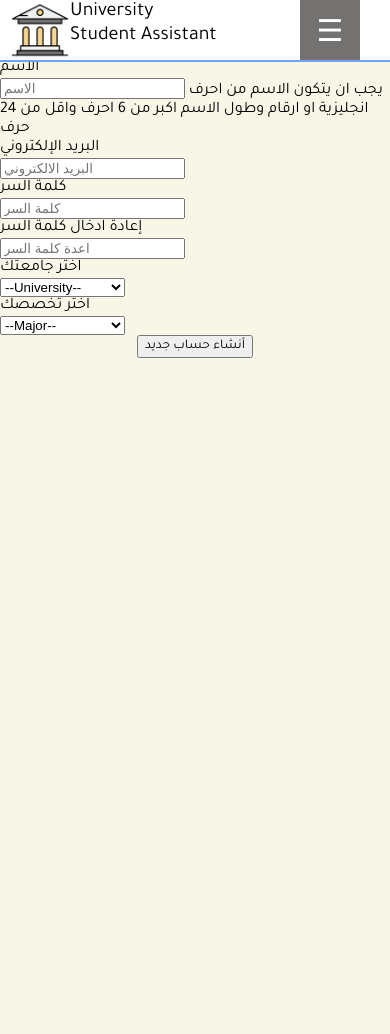
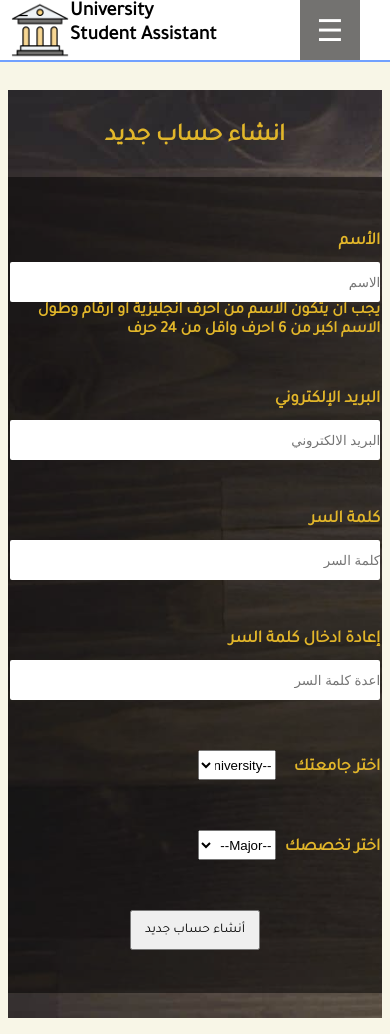
Before and after one commit to Warawreh/AmazonTechathon, a PHP site: page /signup.php in a window 390 px wide. Before the commit the page ends 358 px from the top, so only its background shows below. Run offline with PHP 8.4, Linux system fonts and the light colour scheme.

Commit message:
Profile and signup css was replaced

```diff
--- a/css/signup.css
+++ b/css/signup.css
@@ -1,137 +1,93 @@
-body {
-	font-family: 'Tajawal', sans-serif;
+body{
+	width: 100vw;
 	padding: 0;
 	margin: 0;
-	width: 100vw;
+	color: #e2b62a;
+	font-weight: bold;
+  font-family: 'Tajawal', sans-serif !important;
 }
-#profile{
+h1{
+  text-align: center;
+	display: block;
+	margin: 0;
+	padding:0;
+	width: 100%;
+	padding-top:   3vh;
+	padding-bottom:3vh;
+}
+#signf{
+  direction: rtl;
+	margin-left: 10vw;
+    margin-right: 10vw;
+    margin-top: 150px;
+    padding-left: 8vw;
+    padding-right: 8vw;
+    padding-bottom: 5vh;
+    width: 64vw;
+    background-image: url("../img/books.jpg");
+    background-repeat: no-repeat;
+    background-size: cover;
+}
+#infot{
+	background: rgba(0,0,0,0.5);
+	display: block;
+	padding-bottom: 5vh;
+}
+.dcon{
 	text-align: right;
-	margin-top: 100px;
-	margin-bottom: 150px;
+	padding: 50px 75px;
+	padding-bottom: 0px;
 }
-#uinfo{
-	display: grid;
-	margin-left: 4vw;
-	margin-right: 4vw;
-	/* border: solid 1px gray; */
-	border-radius: 10px;
-	width: 90vw;
-	height: 200px;
-	grid-template-areas:
-		"v u i"
-		"v u i"
-		"v u i"
-		"v u i";
-	grid-template-columns: auto auto 200px;
-	grid-template-rows: 50px 50px 50px 50px;
-	padding: 1%;
-	background-color: white;
+.dcon input{
+	width: 100%;
+	height: 40px;
+	padding: 0;
+	margin: 0;
+	margin-top: 10px;
+	border-width: 0px;
+	border-radius: 2px;
 }
-#uimge{
-	grid-area: i;
-	text-align: center;
-	/* background-color: green; */
+.dcon div{font-size:17px;}
+.inlinedata1{
+	display:inline-block;
+    width: 20vw;
+    height: 30px;
 }
-#udata{
-	padding-right: 50px;
-	font-size: 20px;
-	grid-area: u;
-	display: grid;
-	grid-template-areas:
-		"name"
-		"univ"
-		"prof"
-		"hour";
-		/* background-color: yellow; */
+.inlinedata2{
+	display:inline-block;
+	width: 100px;
 }
-#dataname{grid-area:name;}
-#datauniv{grid-area:univ;}
-#dataprof{grid-area:prof;}
-
-
-
-#datahour{
-	grid-area:hour;
-	font-size: 20px;
-	padding: 12.5px;
+.dcon button{
+    width: 130px;
+    height: 40px;
 }
-#void{
-	grid-area:v;
-	/* background-color: blue; */
-}
-#udata div{padding: 12.5px;}
-#ccon {
-	margin-left: 4vw;
-	margin-right: 4vw;
-	margin-top: 30px;
-	width: 90vw;
-	background-color: white;
-	/* border: solid 1px black; */
-	border-radius: 10px;
-	min-height: 500px;
-	padding: 1vw;
-	display: flex;
-	flex-direction: row-reverse;
-	flex-wrap: wrap;
-	justify-content: space-around ;
-	align-content:flex-start;
-}
-#ccon > div{
-    width: 15vw;
-    height: 8.5vh;
-    padding-top: 2vh;
-    display: inline-block;
-    background-color: white;
-		border-radius: 3px;
-    text-align: center;
-		font-size: 1.5vw !important;
-		padding: 3.2% 0.5%;
-		padding-top : 1.5%;
-    margin: 1vw;
-}
-
-.done:hover{
-	cursor: pointer;
-	background-color: #2fff83 !important;
-}
-
-.open:hover{
-	cursor: pointer;
-	background-color: #57cdf9 !important;
-}
-
-@media only screen and (max-width: 850px) {
-	#profile{
-		margin-top: 90px;
+@media only screen and (max-width: 800px) {
+	#signf{
+		margin-left:  2vw;
+		margin-right: 2vw;
+		padding-left: 0vw;
+		padding-right:0vw;
+		padding-bottom: 3vh;
+		margin-top:   90px;
+		padding-top:   2vw;
+		width: 96vw;
 	}
-	#ccon > div{
-		font-size: 15px !important;
+	h1{
+		width: 100%;
+		font-size:1.5em;
+	}
+	.dcon{
+		padding: 50px 2px;
+		padding-bottom: 0px;
 	}
 }
 
-@media only screen and (max-width: 760px) {
-	#ccon > div{
-		display: block;
- 		width: 88vw;
-		font-size: 20px;
-	}
-
-	#void{
-		margin-top: 20px !important;
-		padding-right: 50px;
-	}
-	#uinfo{
-		display: grid;
-		margin-left: 4vw;
-		margin-right: 4vw;
-		width: 92vw;
-		height: 500px;
-		grid-template-areas:
-			"i"
-			"u"
-			"v";
-		grid-template-columns: 92vw;
-		grid-template-rows: 200px 200px 200px;
-	/* background-color: red; */
-	}
+#error{
+	margin-top: 5px;
+	text-align: center;
+	font-size: 20px;
+	color: red;
 }
+.dcon input{
+	/* background-color:red; */
+}
```
